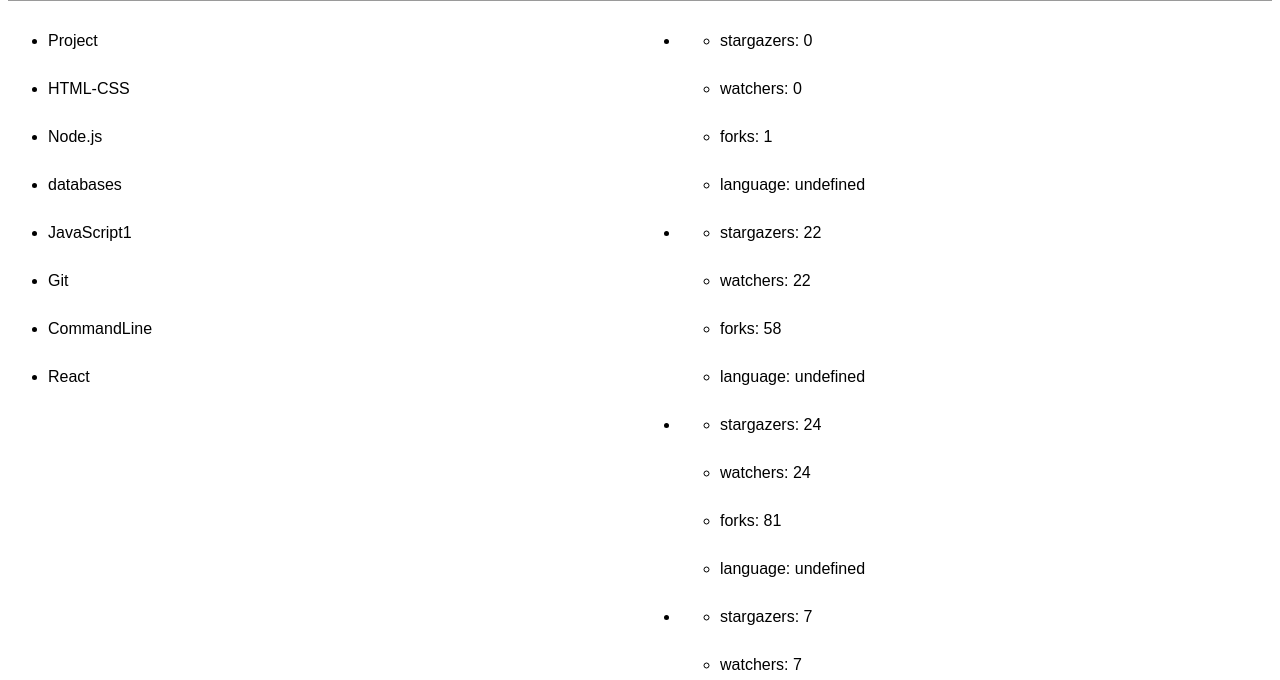
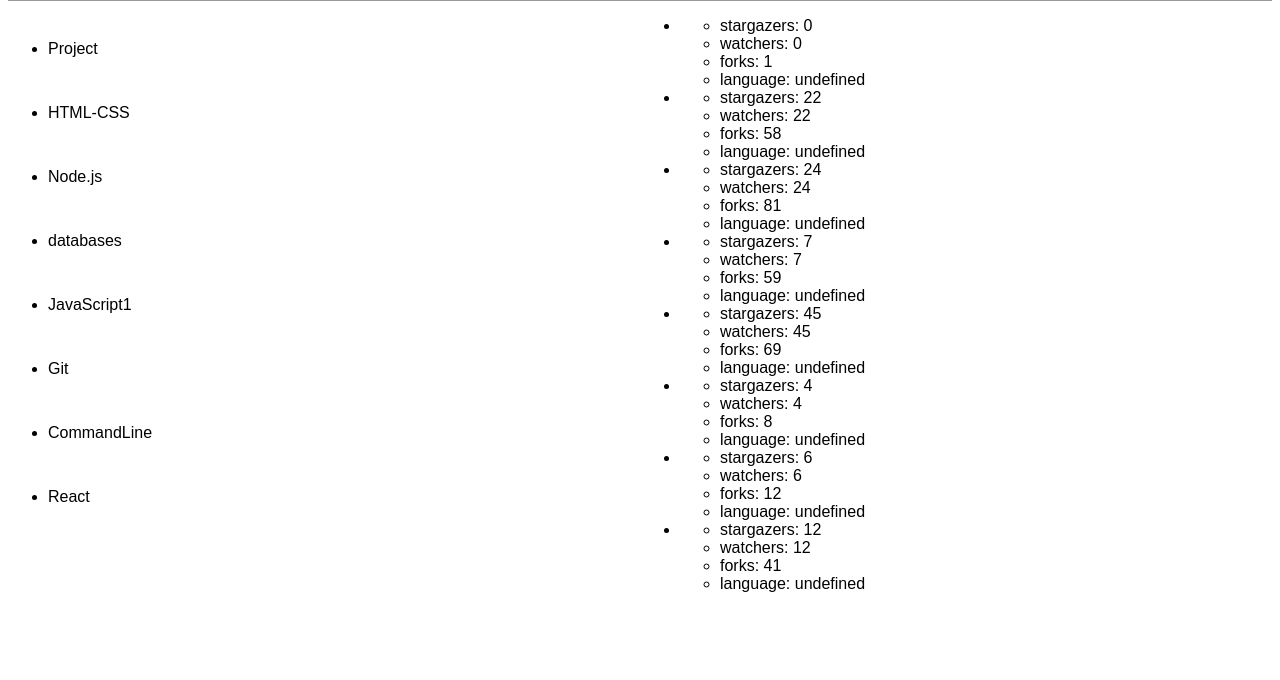
Before and after one commit to AmritaMaloo/hyf-javascript2, a plain HTML site: page index.html in a window 1280 px wide. Shown: the part 120-800 px from the top of the page. Drawn offline with nearby package versions, Linux system fonts and the light colour scheme.

Commit message:
changed the styling of the list

```diff
--- a/style.css
+++ b/style.css
@@ -1,22 +1,13 @@
-/** {box-sizing: border-box;
-    margin: 0;*/
-
     body{
         font-family: Arial, Helvetica, sans-serif;
     }
     .headerspace {
 
-
-
-
         border-bottom: .5px outset;
         background:black;
         color: palevioletred;
         height: 7em;
-    /*padding-top:2em;*/
-    /*padding-bottom: 2em;*/
         width: 100%;
-
 
     }
     .heading {
@@ -40,7 +31,8 @@
 
     }
 
-li {
 
-    line-height: 3em;
+     .column.firstlist li {
+
+        line-height: 4em;
     }
```
Lines whose indentation alone changed are shown as unchanged.
